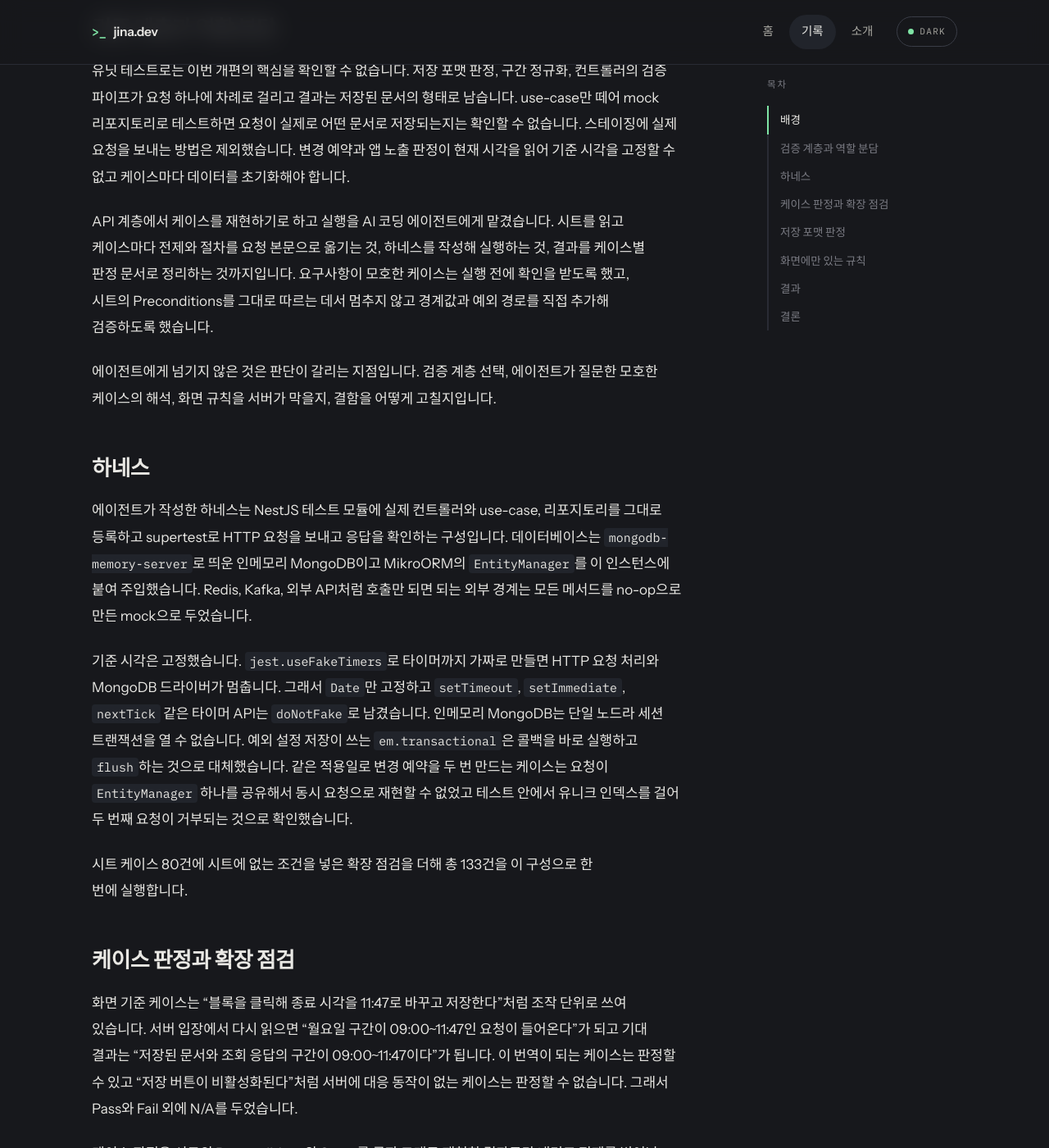
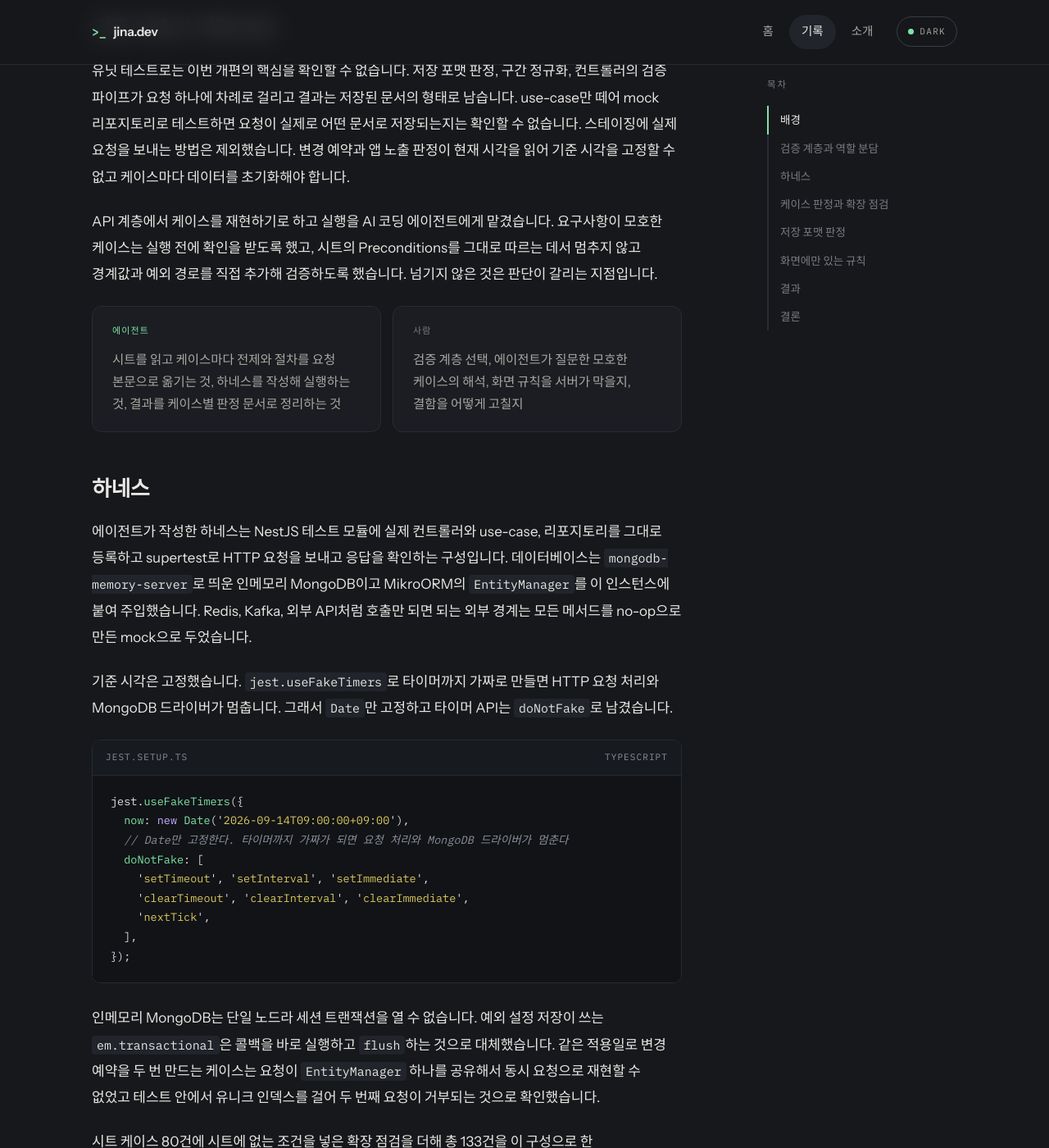
Before and after one commit to jina9716/jina9716.github.io, a Jekyll site: the page built from _posts/2026-09-16-api-layer-tc-verification.md, in a window 1280 px wide and 1400 px high, scrolled down 1003 px. Shown: the whole window at 82% size. Built offline with Jekyll 4.4.1, drawn with Linux system fonts in a browser that asks for light colours; some web fonts are replaced; some of the changed text lies outside the part shown.

Commit message:
docs: QA 검증 포스트의 역할 분담을 비교 블록으로 정리
Co-Authored-By: Claude Opus 5 (1M context) <noreply@anthropic.com>

````diff
--- a/_posts/2026-09-16-api-layer-tc-verification.md
+++ b/_posts/2026-09-16-api-layer-tc-verification.md
@@ -21,15 +21,39 @@ tags: [Testing, NestJS, MongoDB, E2E, AI Agent]
 
 유닛 테스트로는 이번 개편의 핵심을 확인할 수 없습니다. 저장 포맷 판정, 구간 정규화, 컨트롤러의 검증 파이프가 요청 하나에 차례로 걸리고 결과는 저장된 문서의 형태로 남습니다. use-case만 떼어 mock 리포지토리로 테스트하면 요청이 실제로 어떤 문서로 저장되는지는 확인할 수 없습니다. 스테이징에 실제 요청을 보내는 방법은 제외했습니다. 변경 예약과 앱 노출 판정이 현재 시각을 읽어 기준 시각을 고정할 수 없고 케이스마다 데이터를 초기화해야 합니다.
 
-API 계층에서 케이스를 재현하기로 하고 실행을 AI 코딩 에이전트에게 맡겼습니다. 시트를 읽고 케이스마다 전제와 절차를 요청 본문으로 옮기는 것, 하네스를 작성해 실행하는 것, 결과를 케이스별 판정 문서로 정리하는 것까지입니다. 요구사항이 모호한 케이스는 실행 전에 확인을 받도록 했고, 시트의 Preconditions를 그대로 따르는 데서 멈추지 않고 경계값과 예외 경로를 직접 추가해 검증하도록 했습니다.
+API 계층에서 케이스를 재현하기로 하고 실행을 AI 코딩 에이전트에게 맡겼습니다. 요구사항이 모호한 케이스는 실행 전에 확인을 받도록 했고, 시트의 Preconditions를 그대로 따르는 데서 멈추지 않고 경계값과 예외 경로를 직접 추가해 검증하도록 했습니다. 넘기지 않은 것은 판단이 갈리는 지점입니다.
 
-에이전트에게 넘기지 않은 것은 판단이 갈리는 지점입니다. 검증 계층 선택, 에이전트가 질문한 모호한 케이스의 해석, 화면 규칙을 서버가 막을지, 결함을 어떻게 고칠지입니다.
+<div class="split">
+  <div class="split__col">
+    <span class="split__label">에이전트</span>
+    <p>시트를 읽고 케이스마다 전제와 절차를 요청 본문으로 옮기는 것, 하네스를 작성해 실행하는 것, 결과를 케이스별 판정 문서로 정리하는 것</p>
+  </div>
+  <div class="split__col">
+    <span class="split__label">사람</span>
+    <p>검증 계층 선택, 에이전트가 질문한 모호한 케이스의 해석, 화면 규칙을 서버가 막을지, 결함을 어떻게 고칠지</p>
+  </div>
+</div>
 
 ## 하네스
 
 에이전트가 작성한 하네스는 NestJS 테스트 모듈에 실제 컨트롤러와 use-case, 리포지토리를 그대로 등록하고 supertest로 HTTP 요청을 보내고 응답을 확인하는 구성입니다. 데이터베이스는 `mongodb-memory-server`로 띄운 인메모리 MongoDB이고 MikroORM의 `EntityManager`를 이 인스턴스에 붙여 주입했습니다. Redis, Kafka, 외부 API처럼 호출만 되면 되는 외부 경계는 모든 메서드를 no-op으로 만든 mock으로 두었습니다.
 
-기준 시각은 고정했습니다. `jest.useFakeTimers`로 타이머까지 가짜로 만들면 HTTP 요청 처리와 MongoDB 드라이버가 멈춥니다. 그래서 `Date`만 고정하고 `setTimeout`, `setImmediate`, `nextTick` 같은 타이머 API는 `doNotFake`로 남겼습니다. 인메모리 MongoDB는 단일 노드라 세션 트랜잭션을 열 수 없습니다. 예외 설정 저장이 쓰는 `em.transactional`은 콜백을 바로 실행하고 `flush`하는 것으로 대체했습니다. 같은 적용일로 변경 예약을 두 번 만드는 케이스는 요청이 `EntityManager` 하나를 공유해서 동시 요청으로 재현할 수 없었고 테스트 안에서 유니크 인덱스를 걸어 두 번째 요청이 거부되는 것으로 확인했습니다.
+기준 시각은 고정했습니다. `jest.useFakeTimers`로 타이머까지 가짜로 만들면 HTTP 요청 처리와 MongoDB 드라이버가 멈춥니다. 그래서 `Date`만 고정하고 타이머 API는 `doNotFake`로 남겼습니다.
+
+```typescript
+jest.useFakeTimers({
+  now: new Date('2026-09-14T09:00:00+09:00'),
+  // Date만 고정한다. 타이머까지 가짜가 되면 요청 처리와 MongoDB 드라이버가 멈춘다
+  doNotFake: [
+    'setTimeout', 'setInterval', 'setImmediate',
+    'clearTimeout', 'clearInterval', 'clearImmediate',
+    'nextTick',
+  ],
+});
+```
+{: data-file="jest.setup.ts"}
+
+인메모리 MongoDB는 단일 노드라 세션 트랜잭션을 열 수 없습니다. 예외 설정 저장이 쓰는 `em.transactional`은 콜백을 바로 실행하고 `flush`하는 것으로 대체했습니다. 같은 적용일로 변경 예약을 두 번 만드는 케이스는 요청이 `EntityManager` 하나를 공유해서 동시 요청으로 재현할 수 없었고 테스트 안에서 유니크 인덱스를 걸어 두 번째 요청이 거부되는 것으로 확인했습니다.
 
 시트 케이스 80건에 시트에 없는 조건을 넣은 확장 점검을 더해 총 133건을 이 구성으로 한 번에 실행합니다.
 
@@ -61,14 +85,28 @@ API 계층에서 케이스를 재현하기로 하고 실행을 AI 코딩 에이
 
 ## 화면에만 있는 규칙
 
-결함으로 판정한 것은 이 세 건입니다. 판정하지 못한 N/A 40건 중 12건은 서버가 무엇을 저장하는지 확인했지만 기대 결과가 서버에 없는 규칙이었습니다.
+결함으로 판정한 것은 이 세 건입니다. 판정하지 못한 N/A 40건 중 12건은 서버가 무엇을 저장하는지 확인했지만 기대 결과가 서버에 없는 규칙이었습니다. 에이전트는 이 사실들을 N/A로 두고 서버가 실제로 저장한 값만 적었습니다. 결함인지 화면 규칙인지는 판정하지 않았습니다.
 
-- 구간을 29분으로 저장하면 막힌다. 서버는 최소 길이를 검증하지 않고 그대로 저장한다.
-- 휴게를 하나만 두면 17:00 기준으로 두 종류 중 하나로 자동 분류된다. 서버는 보낸 필드에 그대로 저장한다.
-- 구간을 줄여 휴게가 밖으로 밀리면 휴게가 잘리거나 사라진다. 서버는 휴게를 그대로 둔다.
-- 변경 예약은 5건까지만 만들 수 있다. 서버에 개수 제한이 없다.
+> 화면에만 있는 규칙 중 서버가 막을 것은 저장 상태의 정합에 영향을 주는지로 구분합니다.
 
-에이전트는 이 사실들을 N/A로 두고 서버가 실제로 저장한 값만 적었습니다. 결함인지 화면 규칙인지는 판정하지 않았습니다. 기준은 저장 상태의 정합에 영향을 주는가로 잡았습니다. 변경 예약 개수 제한은 화면이 "5건이면 더 못 만든다"를 전제로 동작하므로 서버가 여섯 번째를 받으면 화면이 가정하는 상태와 저장된 상태가 어긋납니다. 이런 규칙은 서버가 막아야 합니다. 최소 길이, 휴게 자동 분류, 휴게 조정은 사용성 규칙이라 서버가 몰라도 데이터가 깨지지 않습니다. 이런 규칙은 화면에 둡니다.
+<div class="split">
+  <div class="split__col">
+    <span class="split__label">서버가 막는다</span>
+    <ul>
+      <li>변경 예약은 5건까지만 만들 수 있다. 서버에 개수 제한이 없다.</li>
+    </ul>
+  </div>
+  <div class="split__col">
+    <span class="split__label">화면에 둔다</span>
+    <ul>
+      <li>구간을 29분으로 저장하면 막힌다. 서버는 최소 길이를 검증하지 않고 그대로 저장한다.</li>
+      <li>휴게를 하나만 두면 17:00 기준으로 두 종류 중 하나로 자동 분류된다. 서버는 보낸 필드에 그대로 저장한다.</li>
+      <li>구간을 줄여 휴게가 밖으로 밀리면 휴게가 잘리거나 사라진다. 서버는 휴게를 그대로 둔다.</li>
+    </ul>
+  </div>
+</div>
+
+변경 예약 개수 제한은 화면이 "5건이면 더 못 만든다"를 전제로 동작하므로 서버가 여섯 번째를 받으면 화면이 가정하는 상태와 저장된 상태가 어긋납니다. 최소 길이, 휴게 자동 분류, 휴게 조정은 사용성 규칙이라 서버가 몰라도 데이터가 깨지지 않습니다.
 
 ## 결과
 
````
